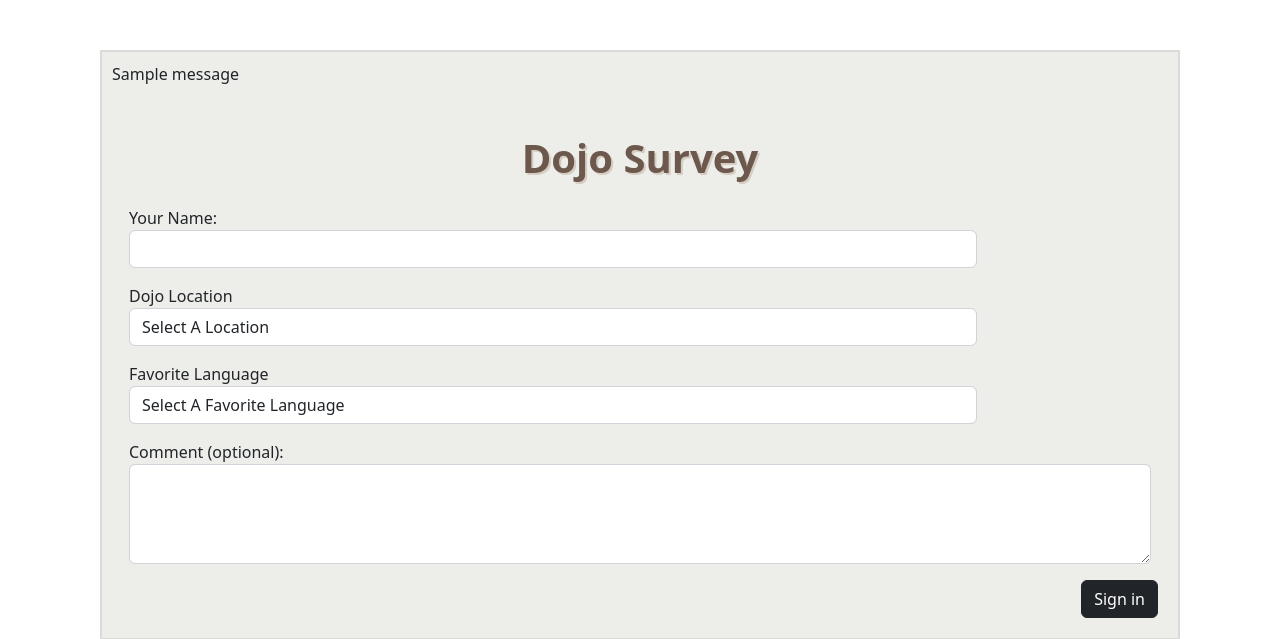
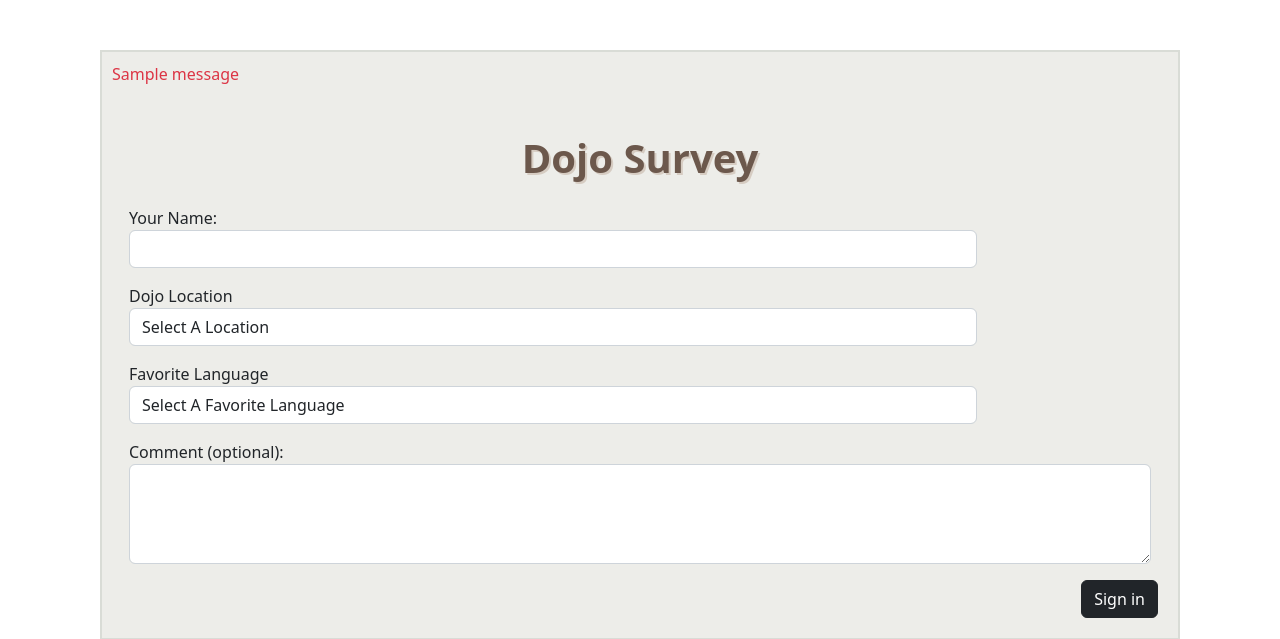
Before and after one commit to ChewChuenChan/Dojo-Survey-w-Validations, a Flask app: page / in a window 1280 px wide. Shown: the top 639 px of the page. Run offline with Flask 2, Linux system fonts and the light colour scheme; one stand-in notice (Sample message) is shown.

Commit message:
changed text color

```diff
--- a/flask_app/templates/index.html
+++ b/flask_app/templates/index.html
@@ -14,7 +14,7 @@
       {% with messages = get_flashed_messages() %}<!-- declare a variable called messages -->
         {% if messages %}<!-- check if there are any messages -->
           {% for message in messages %}<!-- loop through the messages -->
-            <p>{{message}}</p><!-- display each message in a paragraph tag -->
+            <p class="text-danger">{{message}}</p><!-- display each message in a paragraph tag -->
           {% endfor %}
         {% endif %}
       {% endwith %}
```
